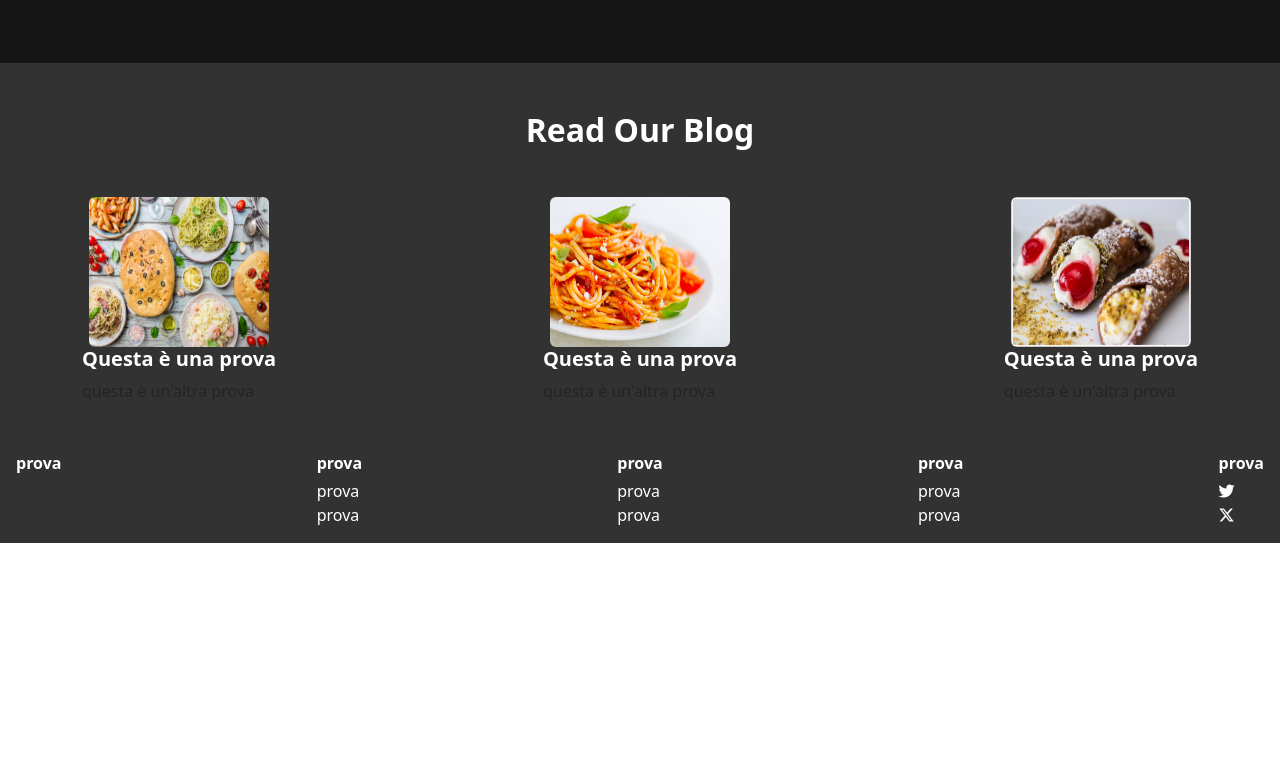
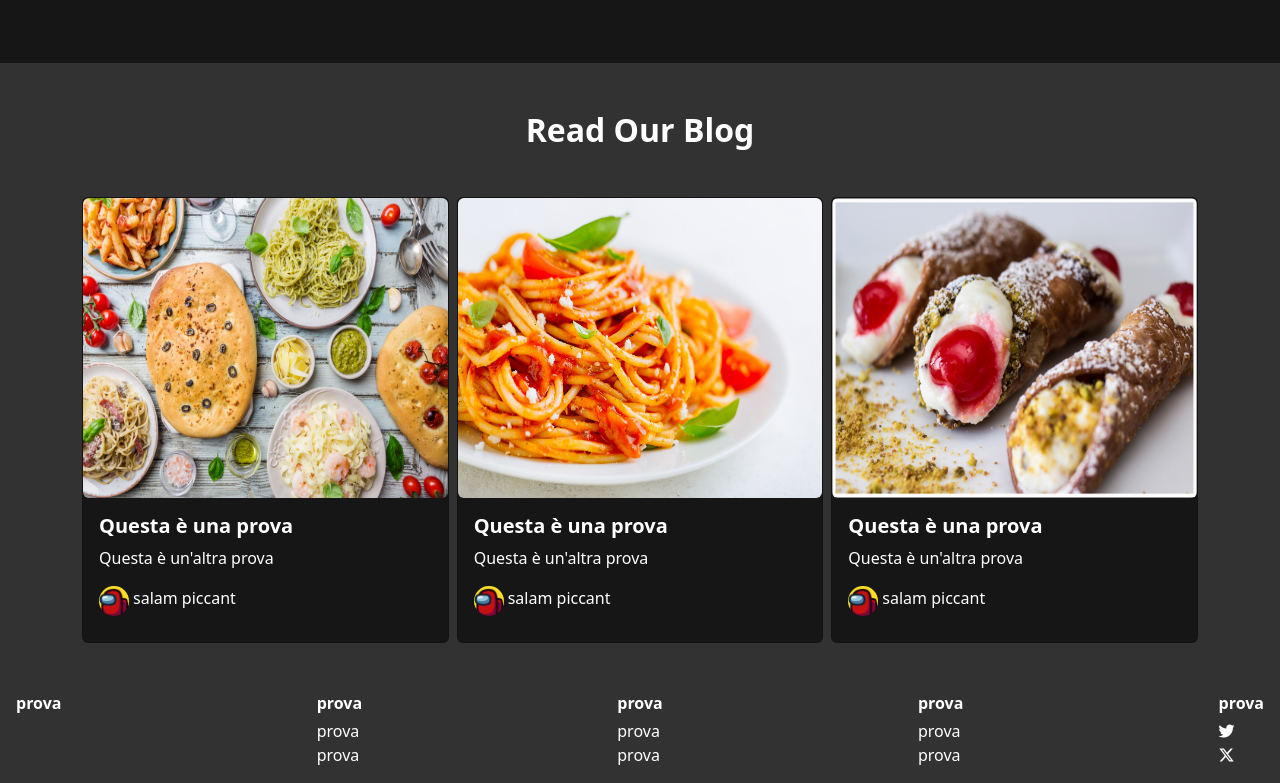
Before and after one commit to Vinffs/booliveroo-frontend, a Vue app: page / in a window 1280 px wide. Shown: the part 2040-2823 px from the top of the page. Before the commit the page ends 2583 px from the top, so only its background shows below. Built offline with nearby package versions, Linux system fonts and the light colour scheme.

Commit message:
card style modified

```diff
--- a/src/components/BlogHome.vue
+++ b/src/components/BlogHome.vue
@@ -2,6 +2,43 @@
     <div class="blog">
         <h2 class="text-center text-white fw-semibold m-0 pt-5">Read Our Blog</h2>
         <div class="pt-5 pb-5 container d-flex justify-content-between align-items-center">
+            <div class="card rounded my-card">
+                <img class="card-img-top rounded mx-auto d-block" src="../../public/images/piatto-1.webp" alt="piatto-1">
+                <div class="card-body">
+                    <h5 class="card-title fw-semibold text-white">Questa è una prova</h5>
+                    <p class="card-text text-white">Questa è un'altra prova</p>
+                    <span class="user d-flex">
+                        <img class="me-1" src="../../public/images/among_us.jpg" alt="user-profile">
+                        <p class="text-white">salam piccant</p>
+                    </span>
+                </div>
+            </div>
+            <div class="card rounded my-card mx-2">
+                <img class="card-img-top rounded mx-auto d-block" src="../../public/images/piatto-2.jpg" alt="piatto-2">
+                <div class="card-body">
+                    <h5 class="card-title fw-semibold text-white">Questa è una prova</h5>
+                    <p class="card-text text-white">Questa è un'altra prova</p>
+                    <span class="user d-flex">
+                        <img class="me-1" src="../../public/images/among_us.jpg" alt="user-profile">
+                        <p class="text-white">salam piccant</p>
+                    </span>
+                </div>
+            </div>
+            <div class="card rounded my-card">
+                <img class="card-img-top rounded mx-auto d-block" src="../../public/images/piatto-3.webp" alt="piatto-3">
+                <div class="card-body">
+                    <h5 class="card-title fw-semibold text-white">Questa è una prova</h5>
+                    <p class="card-text text-white">Questa è un'altra prova</p>
+                    <span class="user d-flex">
+                        <img class="me-1" src="../../public/images/among_us.jpg" alt="user-profile">
+                        <p class="text-white">salam piccant</p>
+                    </span>
+                </div>
+            </div>
+        </div>
+
+
+        <!-- <div class="pt-5 pb-5 container d-flex justify-content-between align-items-center">
             <div class="rounded">
                 <img class="rounded mx-auto d-block" src="../../public/images/piatto-1.webp" alt="piatto-1">
                 <h5 class="fw-semibold text-white">Questa è una prova</h5>
@@ -17,7 +54,7 @@
                 <h5 class="fw-semibold text-white">Questa è una prova</h5>
                 <span>questa è un'altra prova</span>
             </div>
-        </div>
+        </div> -->
     </div>
 </template>
 
@@ -33,7 +70,17 @@ export default {
     background-color: $bg-secondary;
 }
 img{
-    width: 180px;
-    height: 150px;
+    width: 100%;
+    height: 300px;
+}
+.my-card{
+    background-color: $bg-primary;
+}
+.user{
+    img{
+        width: 30px;
+        height: 30px;
+        border-radius: 50%;
+    }
 }
 </style>
```
